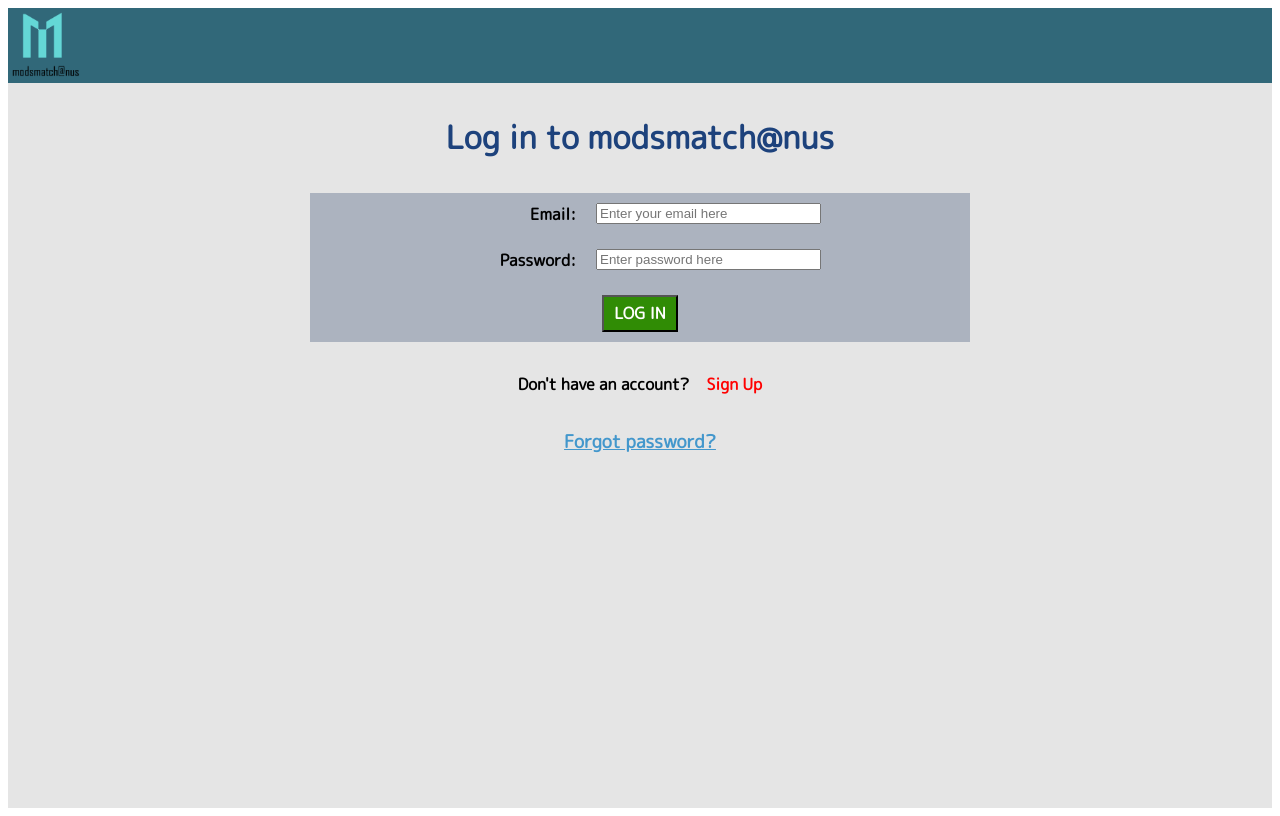
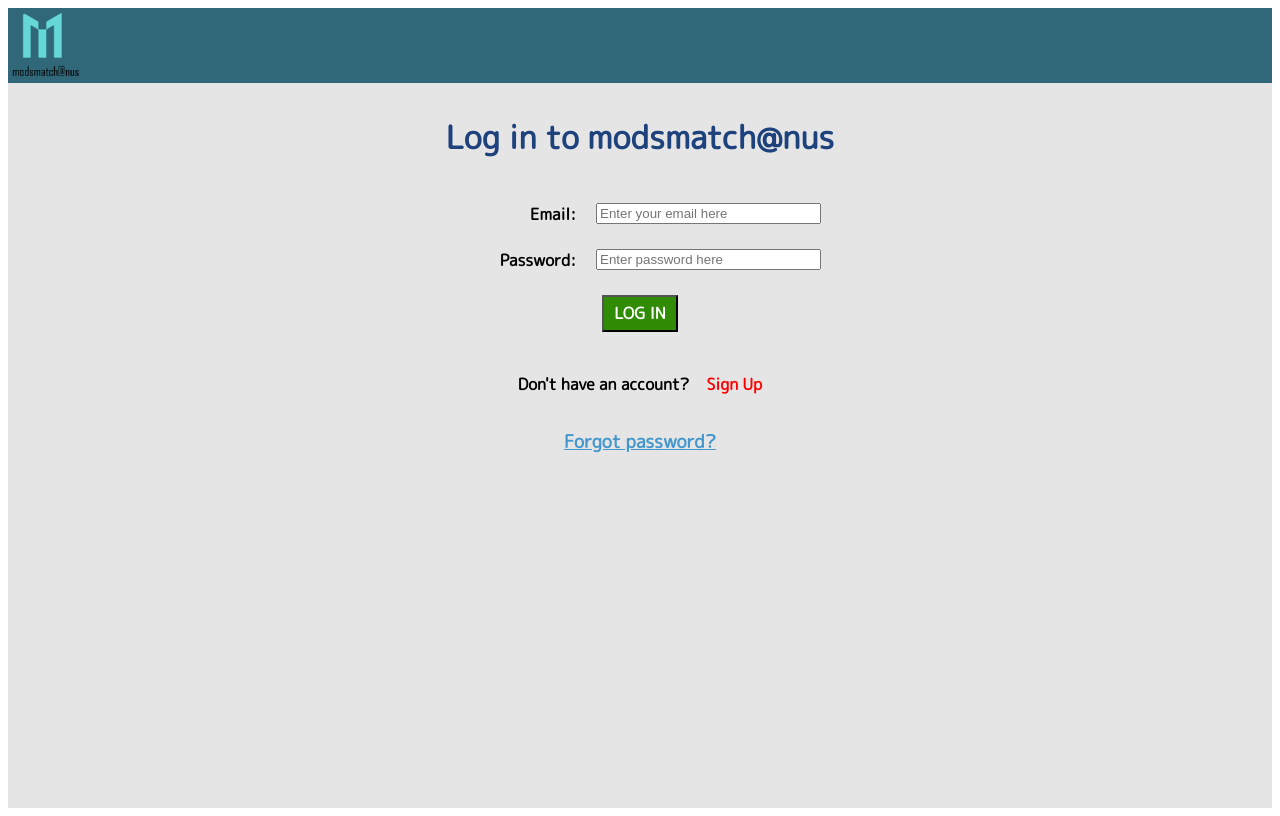
Before and after one commit to Keithlimhs/BT3103-project, a Vue app: page /TuteeLoginPage in a window 1280 px wide. Built offline with nearby package versions, Linux system fonts and the light colour scheme.

Commit message:
loginform color

```diff
--- a/src/views/TuteeLoginPage.vue
+++ b/src/views/TuteeLoginPage.vue
@@ -133,6 +133,7 @@ h4{
   font-family: 'M PLUS Rounded 1c';
   width: 50vw;
   margin-left: 25vs;
+  background-color:inherit;
 }
 
 .topArt{
--- a/src/views/TutorLoginPage.vue
+++ b/src/views/TutorLoginPage.vue
@@ -133,6 +133,7 @@ h4{
   font-family: 'M PLUS Rounded 1c';
   width: 50vw;
   margin-left: 25vs;
+  background-color:inherit;
 }
 
 .topArt{
```
